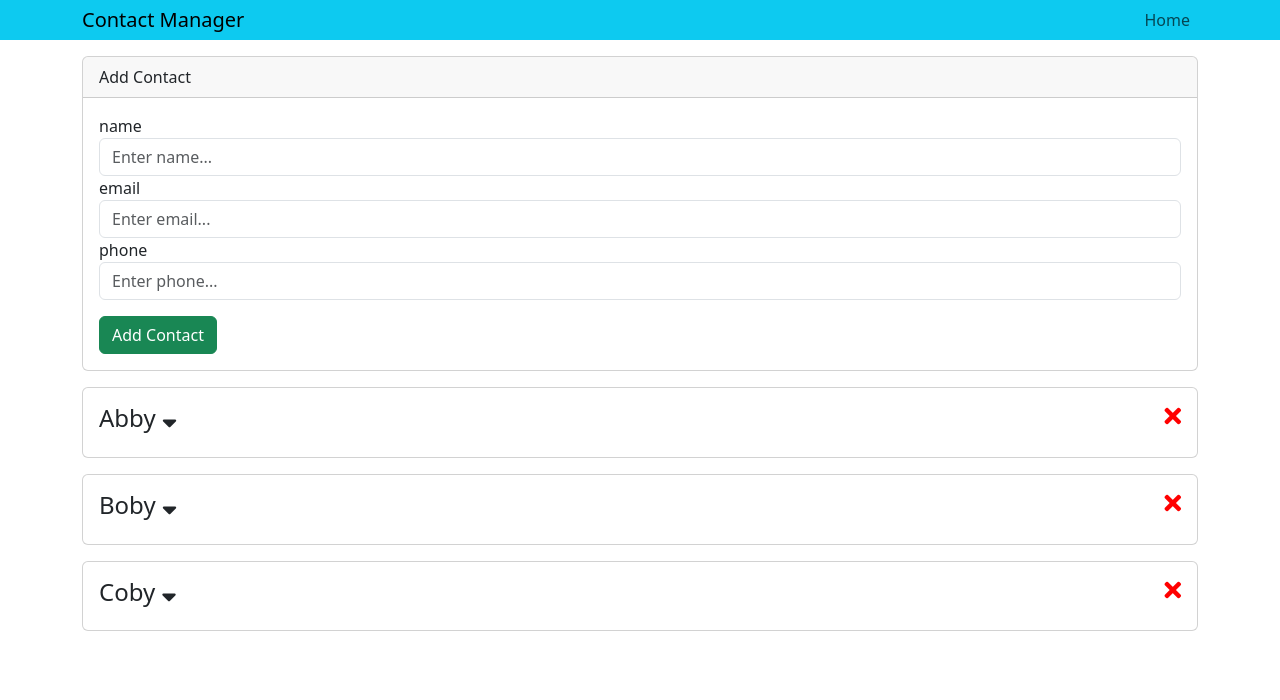
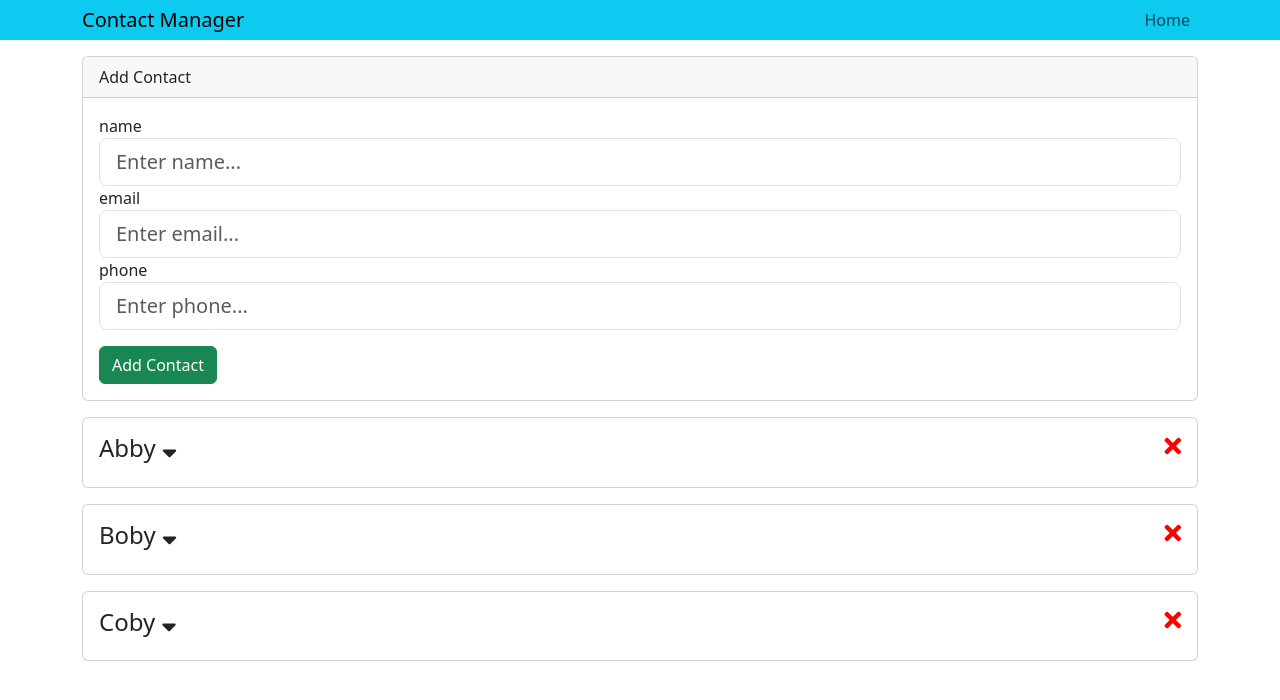
Before and after one commit to abhishjain99/contactmanager, a React (Create React App) app in the folder contactmanager/: page / in a window 1280 px wide. Shown: the top 700 px of the page. Built offline with nearby package versions, Linux system fonts and the light colour scheme.

Commit message:
form validation for errors

```diff
--- a/contactmanager/src/components/contacts/AddContact.js
+++ b/contactmanager/src/components/contacts/AddContact.js
@@ -7,7 +7,13 @@ class AddContact extends Component {
   state = {
     name: '',
     email: '',
-    phone: ''
+    phone: '',
+    // errors: {
+    //   name: 'Name is required',
+    //   email: 'Email is required',
+    //   phone: 'Phone is required' // this will be set in onSubmit
+    // }
+    errors: {}
   };
 
   onChange = e => this.setState({
@@ -18,15 +24,29 @@ class AddContact extends Component {
     e.preventDefault();
 
     const { name, email, phone } = this.state;
+
+    if(name === "") {
+      this.setState({ errors: { name: 'Name is required' }});
+      return; // stop the state
+    }
+    if(email === "") {
+      this.setState({ errors: { email: 'Email is required' }});
+      return; // stop the state
+    }
+    if(phone === "") {
+      this.setState({ errors: { phone: 'Phone is required' }});
+      return; // stop the state
+    }
+
     const newContact = { id: uuid(), name, email, phone }; // key and value are same, so using ES6 syntax
     // npm install uuid
     dispatch({ type: "ADD_CONTACT", payload: newContact });
 
-    this.setState( { name: '', email: '', phone: '' }) // clear state after subimitting
+    this.setState( { name: '', email: '', phone: '', errors: {} }) // clear state after subimitting
   }
 
   render() {
-    const { name, email, phone } = this.state;
+    const { name, email, phone, errors } = this.state;
     return (
       <Consumer>
         {value => {
@@ -36,17 +56,17 @@ class AddContact extends Component {
               <div className="card-header">Add Contact</div>
               <div className="card-body">
                 <form onSubmit={this.onSubmit.bind(this, dispatch)}>
-                  <TextInputGroup placeholder="Enter name..." label="name" name="name" value={name} type="text" onChange={this.onChange}  />
+                  <TextInputGroup placeholder="Enter name..." label="name" name="name" value={name} type="text" onChange={this.onChange} error={errors.name} />
                   {/* <div className="form-group">
                     <label htmlFor="name">Name</label>
                     <input type="text" className="form-control control-lg" placeholder="Enter name..." name="name" value={name} onChange={this.onChange} />
                   </div> */}
-                  <TextInputGroup placeholder="Enter email..." label="email" name="email" value={email} type="email" onChange={this.onChange}  />
+                  <TextInputGroup placeholder="Enter email..." label="email" name="email" value={email} type="email" onChange={this.onChange} error={errors.email} />
                   {/* <div className="form-group">
                     <label htmlFor="email">Email</label>
                     <input type="email" className="form-control control-lg" placeholder="Enter email..." name="email" value={email} onChange={this.onChange} />
                   </div> */}
-                  <TextInputGroup placeholder="Enter phone..." label="phone" name="phone" value={phone} onChange={this.onChange}  />
+                  <TextInputGroup placeholder="Enter phone..." label="phone" name="phone" value={phone} onChange={this.onChange} error={errors.phone} />
                   {/* <div className="form-group">
                     <label htmlFor="phone">Phone</label>
                     <input type="text" className="form-control control-lg" placeholder="Enter phone..." name="phone" value={phone} onChange={this.onChange} />
--- a/contactmanager/src/components/layout/TextInputGroup.js
+++ b/contactmanager/src/components/layout/TextInputGroup.js
@@ -2,17 +2,30 @@
 // stateless funcitonal component and it will yake in props.
 
 import React from 'react';
-import PropTypes from 'prop-types'
+import PropTypes from 'prop-types';
+import classnames from "classnames";
 
-const TextInputGroup = ({ label, name, value, placeholder, type, onChange }) => {
+const TextInputGroup = ({ label, name, value, placeholder, type, onChange, error }) => {
   return (
     <div className="form-group">
       <label htmlFor={name}>{label}</label>
       {/* instead of passing props to TextInputGroup function and then using it as props.lable, props.name etc, we directly passed the parameters */}
-      <input type={type} className="form-control control-lg" placeholder={placeholder} name={name} value={value} onChange={onChange} />
+      <input
+        type={type}
+        className={classnames('form-control form-control-lg', {
+          "is-invalid": error
+        })}
+        placeholder={placeholder}
+        name={name}
+        value={value}
+        onChange={onChange}
+      />
+      {error && <div className="invalid-feedback">{error}</div>}
     </div>
   )
 }
+
+// npm install classnames
 
 TextInputGroup.propTypes = {
   name: PropTypes.string.isRequired,
@@ -20,7 +33,8 @@ TextInputGroup.propTypes = {
   placeholder: PropTypes.string.isRequired,
   value: PropTypes.string.isRequired,
   label: PropTypes.string.isRequired,
-  onChange: PropTypes.func.isRequired
+  onChange: PropTypes.func.isRequired,
+  error: PropTypes.string
 }
 
 TextInputGroup.defaultProps = {
--- a/package.json
+++ b/package.json
@@ -1,6 +1,7 @@
 {
   "dependencies": {
     "bootstrap": "^5.3.2",
+    "classnames": "^2.5.1",
     "uuid": "^9.0.1"
   }
 }
```
Also changed, not shown: 1 other file (tests, documents, lock files or other folders).
